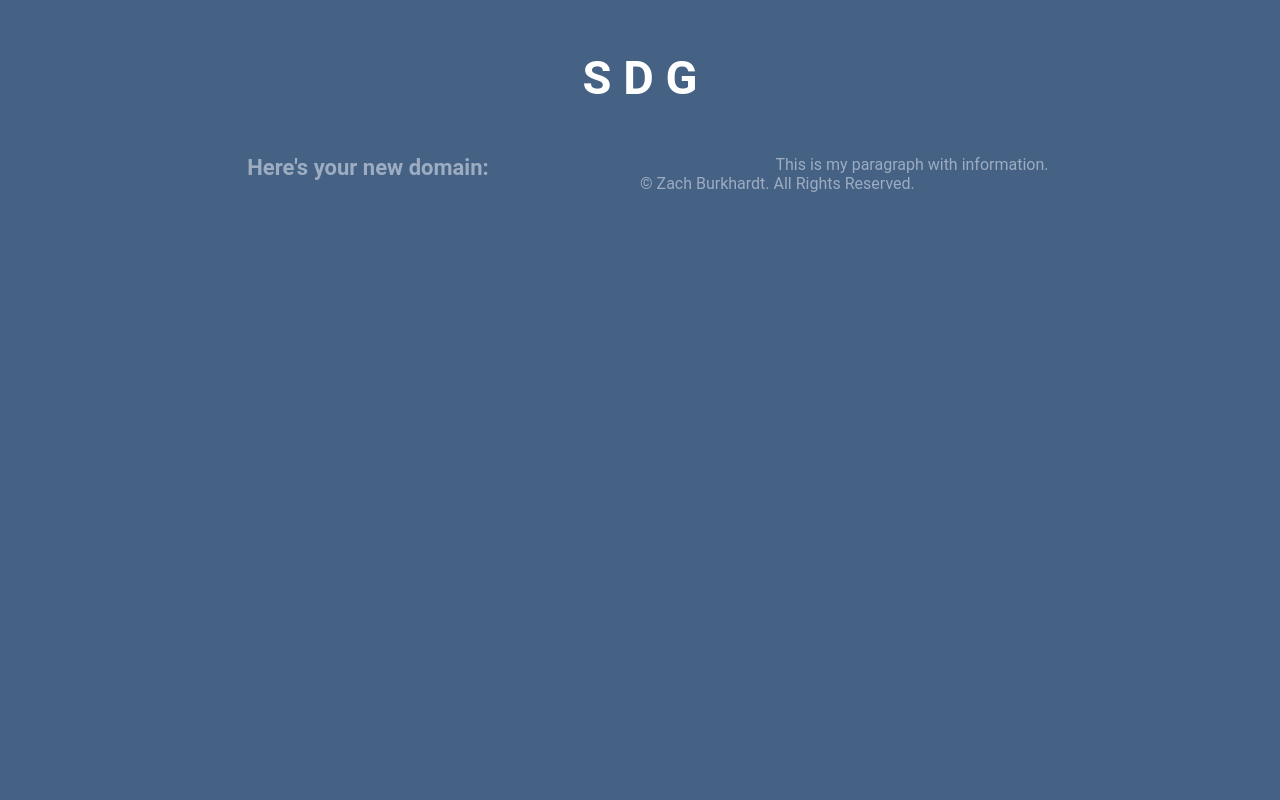
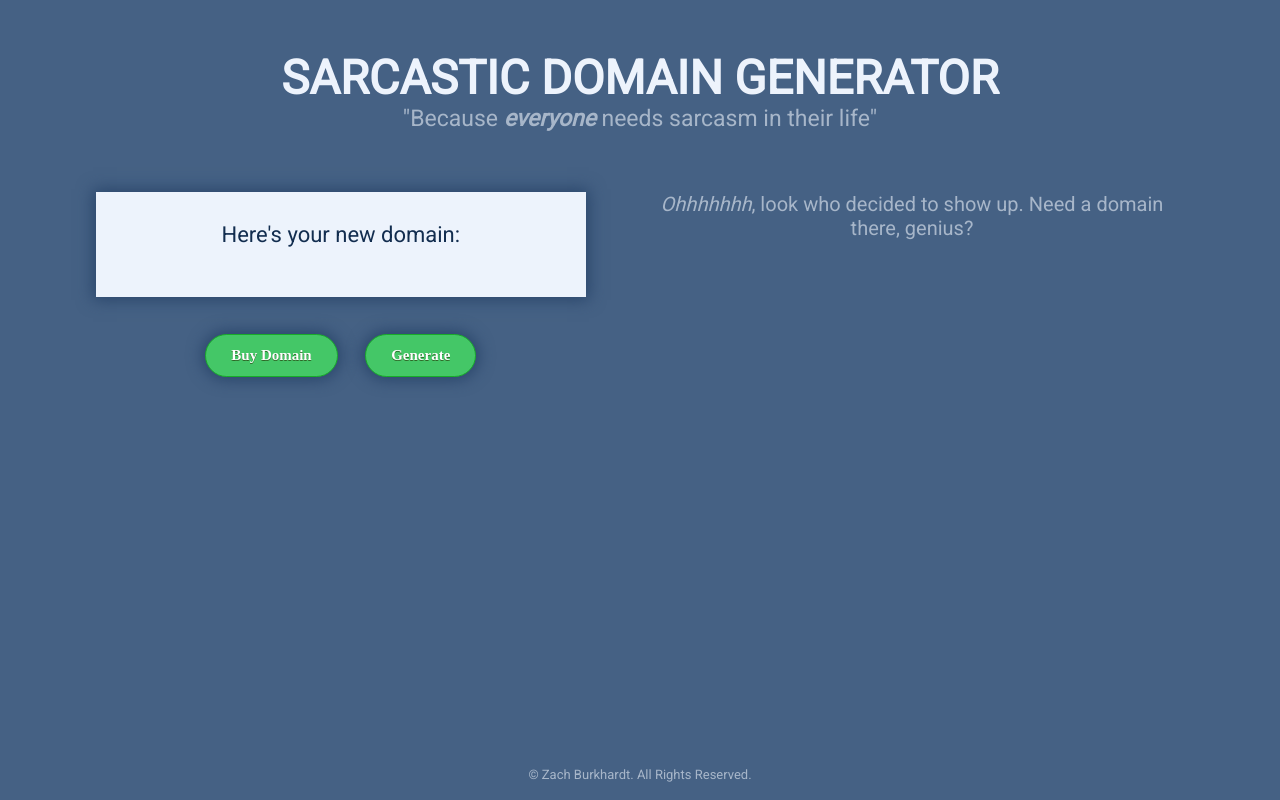
Before and after one commit to zburkhardt/sarcastic-domain-gen, a plain HTML site: page index.html in a window 1280 px wide. Drawn offline with Linux system fonts and the light colour scheme; no server answers; a web font is replaced by a local one.

Commit message:
Changed formatting and CSS of web page

```diff
--- a/index.html
+++ b/index.html
@@ -14,27 +14,64 @@
 			Httpreq.send(null);
 			return Httpreq.responseText;
 		}
+		function parseXml(xmlStr)
+		{
+			return new window.DOMParser().parseFromString(xmlStr, "text/xml");
+		}
+		function newDomain()
+		{
+			var i = 0;
+
+			do
+			{
+				// Get list of random words
+				var word_json = JSON.parse(Get("https://api.wordnik.com/v4/words.json/randomWords?hasDictionaryDef=true&minCorpusCount=0&minLength=2&maxLength=6&limit=10&api_key=8e529160e4044ac5840b235a45b0c082de7e460e9c8a5fbe9"));
+
+				// Combine words into domain name
+				var domain = (word_json[i].word + word_json[i + 1].word + ".com")
+				document.write(domain);
+
+				// Test combined domain name for availability
+				var domainLink = "https://www.namesilo.com/api/checkRegisterAvailability?version=1&type=xml&key=09903a7b22e81f7563021b7c&domains=" + domain;
+				console.log(Get(domainLink));
+
+				// Set buy domain button
+				var buyDomain = "https://www.godaddy.com/domainsearch/find?checkAvail=1&tmskey=&domainToCheck=" + domain;
+
+				++i;
+			} while (i < 1);
+
+			var xml = parseXml(domainLink);
+			alert(xml.namesilo.childNode[1]);
+		}
 	</script>
 </head>
 
 <body>
 	<main>
-		<h2 id="title">S D G</h2>
+		<h2 id="title">SARCASTIC DOMAIN GENERATOR</h2>
+		<h3 id="subtitle">"Because <i><b>everyone</b></i> needs sarcasm in their life"</h3>
 		<div class="main-content">
+			<div id="about">
+				<p id="about-text"><i>Ohhhhhhh</i>, look who decided to show up. Need a domain there, genius?</p>
+			</div>
 			<div id="domain-generator">
-				<h4 id="domain-header">Here's your new domain:</h4>
-				<script>
-					var json_obj = JSON.parse(Get("https://api.wordnik.com/v4/words.json/randomWords?hasDictionaryDef=true&minCorpusCount=0&minLength=4&maxLength=9&limit=1&api_key=8e529160e4044ac5840b235a45b0c082de7e460e9c8a5fbe9"));
-					document.write(json_obj.word);
-				</script>
+				<div id="domain-generator-box">
+					<h4 id="domain-header">Here's your new domain:</h4>
+					<script>
+						newDomain();
+					</script>
+				</div>
+				<div id="buttons">
+					<button onclick="window.location=buyDomain;">Buy Domain</button>
+					<button>Generate</button>
+				</div>
 			</div>
-			<div id="about">
-				<p>This is my paragraph with information.</p>
-			</div>
+
 		</div>
 	</main>
 
 	<footer>
-		<p class="footer-text">&copy; Zach Burkhardt. All Rights Reserved.</p>
+		<p id="footer-text">&copy; Zach Burkhardt. All Rights Reserved.</p>
 	</footer>
 </body>
--- a/style.css
+++ b/style.css
@@ -1,31 +1,85 @@
 /* General Style */
-body {font-family: Roboto,sans-serif;
+@import url('https://fonts.googleapis.com/css?family=Bai+Jamjuree');
+@import url('https://fonts.googleapis.com/css?family=Roboto');
+body {font-family: 'Bai Jamjuree', 'Roboto', sans-serif;
 	  margin: 0;
-	  color: #9CACC1;
+	  color: #A7B6C9;
 	  background-color: #456184;}
 p {margin: 0px;}
 h4 {margin: 0px;}
+button {box-shadow:0px 0px 15px 3px #2A466B;
+		text-shadow:0px 1px 0px #2f6627;
+		display:inline-block;
+		cursor:pointer;
+		color:#ffffff;
+		font-family:'Bai Jamjuree';
+		font-size:15px;
+		padding:12px 25px;
+		text-decoration:none;
+		background-color:#44c767;
+		border-radius:28px;
+		border:1px solid #18ab29;
+		font-weight: bold;
+		margin-left: 10px;
+		margin-right: 10px;}
 #title {font-size: 47px;
 		text-align: center;
-		color: #ffffff;
+		color: #EDF3FC;
 		margin-top: 50px;
-		margin-bottom: 50px;}
+		margin-bottom: 0px;}
+#subtitle {margin-top: 0px;
+		   margin-bottom: 60px;
+		   text-align: center;
+		   font-size: 23px;
+		   font-weight: normal;}
 .main-content {width: 85%;
 			   height: auto;
 			   margin: auto;}
 #domain-generator {width: 50%;
 				   float: left;
-				   text-align: center;}
+				   text-align: center;
+				   font-size: 30px;
+				   color: #122D4F;
+				   font-weight: bold;}
 #about {width: 50%;
 		float: right;
 		text-align: center;}
+#about-text {font-size: 20px;}
 #domain-header {margin-bottom: 20px;
-				font-size: 22px;}
-#footer-text {}
+				font-size: 22px;
+				font-weight: lighter;}
+footer {position: absolute;
+			  bottom: 0;
+			  width: 100%;}
+#footer-text {text-align: center;
+			  font-size: 13px;
+			  padding-top: 20px;
+			  padding-bottom: 18px;}
+#domain-generator-box {width: 90%;
+					   height: auto;
+					   background-color: #EDF3FC;
+					   padding-top: 30px;
+					   padding-left: 0px;
+					   padding-right: 0px;
+					   padding-bottom: 30px;
+					   box-shadow:0px 0px 15px 3px #2A466B;}
+#buttons {width: 90%;
+		  margin-top: 35px;}
 
 /* Mobile Layout */
-@media screen and (max-width:700px){
+@media screen and (max-width:780px){
 .main-content {width: 100%;}
 #domain-generator {width: 100%;}
-#about {width: 100%;}
+#domain-generator-box {width: 94%;
+					   margin-left: 3%;
+					   margin-right: 3%}
+#buttons {width: 94%;
+		  margin-left: 3%;
+		  margin-right: 3%}
+#about {width: 94%;
+		margin-left: 3%;
+		margin-right: 3%;}
+#about-text {margin-bottom: 20px;}
+#title {margin-top: 18px;
+		margin-bottom: 18px;}
 }
```
